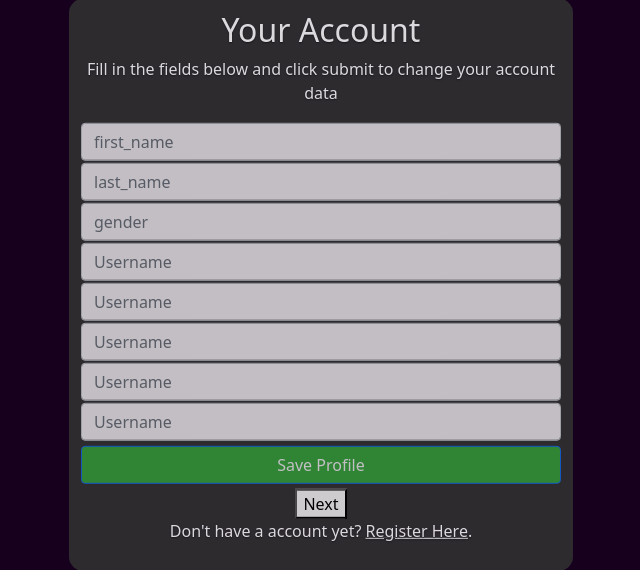
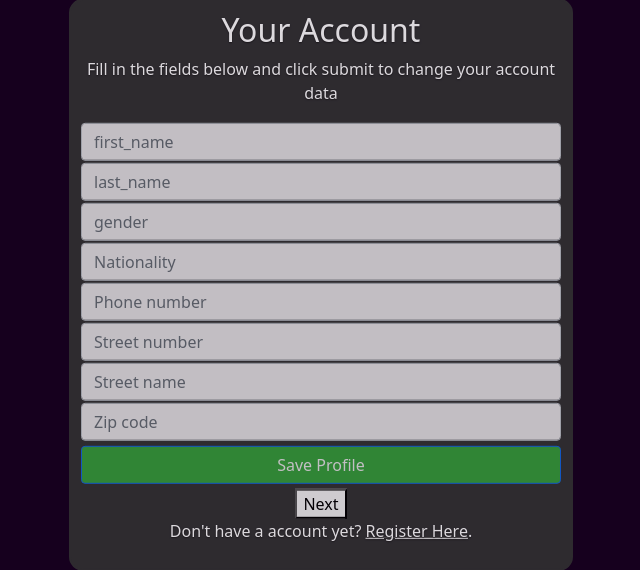
Before and after one commit to piekny27/serwago, a Flask app: template serwago/templates/account.html in a window 1280 px wide. Shown: the part 115-685 px from the top of the page, without its empty margins (319-959 px from the left). Run offline with Flask 2, Linux system fonts and the light colour scheme; the template is opened without the code that fills it: values that come from a table or form of the project are taken from there, others are empty; some libraries are stand-ins or nearby versions.

Commit message:
updated register.html and placeholders in account.html

```diff
--- a/serwago/templates/account.html
+++ b/serwago/templates/account.html
@@ -17,11 +17,11 @@ Account Page
         <div class="form-group"> {{ form.first_name( placeholder="first_name", class="form-control") }}
         <div class="form-group"> {{ form.last_name( placeholder="last_name", class="form-control") }}
         <div class="form-group"> {{ form.gender( placeholder="gender", class="form-control") }}
-        <div class="form-group"> {{ form.nationality( placeholder="Username", class="form-control") }}
-        <div class="form-group"> {{ form.phone_number( placeholder="Username", class="form-control") }}
-        <div class="form-group"> {{ form.street_number( placeholder="Username", class="form-control") }}
-        <div class="form-group"> {{ form.street_name( placeholder="Username", class="form-control") }}
-        <div class="form-group"> {{ form.zip_code( placeholder="Username", class="form-control") }}
+        <div class="form-group"> {{ form.nationality( placeholder="Nationality", class="form-control") }}
+        <div class="form-group"> {{ form.phone_number( placeholder="Phone number", class="form-control") }}
+        <div class="form-group"> {{ form.street_number( placeholder="Street number", class="form-control") }}
+        <div class="form-group"> {{ form.street_name( placeholder="Street name", class="form-control") }}
+        <div class="form-group"> {{ form.zip_code( placeholder="Zip code", class="form-control") }}
         {{ form.submit(type="submit", class="btn btn-primary") }}
         <button type="submit" name="next" class="next action-button" value="check_dk">Next</button>
         </div>
```
Also changed, not shown: serwago/templates/register.html (+7 -2 lines).
